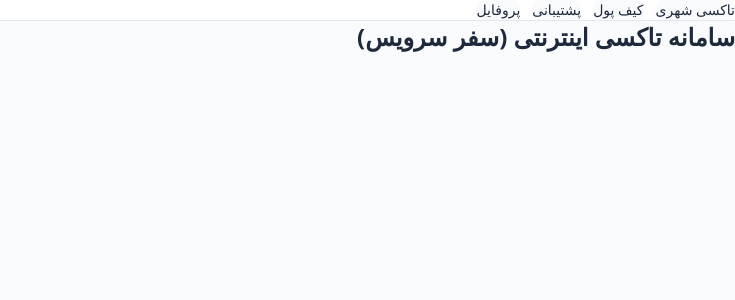
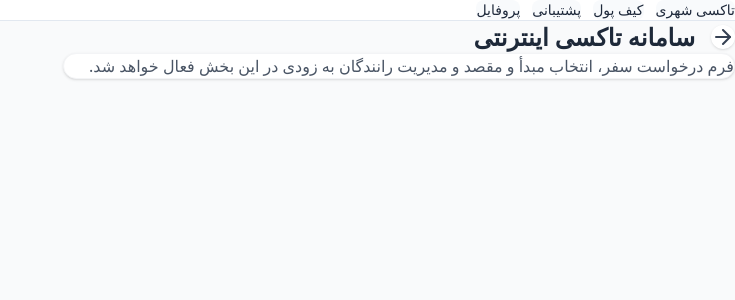
Before and after one commit to aliakbarhasani/safar-service, a Next.js app in the folder client-web/: page /taxi in a window 1280 px wide. Shown: the top 300 px of the page, without its empty margins (545-1280 px from the left). Built offline with nearby package versions, Linux system fonts and the light colour scheme; a small style sheet from the web is missing.

Commit message:
feat(frontend): add unified back navigation to all service pages

```diff
--- a/client-web/src/app/cargo/page.tsx
+++ b/client-web/src/app/cargo/page.tsx
@@ -1,7 +1,20 @@
+import Link from "next/link";
+import { ArrowRight } from "lucide-react";
+
 export default function CargoPage() {
   return (
-    <div className="p-6">
-      <h1 className="text-2xl font-bold">سامانه پیک و باربری (سفر سرویس)</h1>
+    <div className="min-h-screen bg-gray-50 p-6" dir="rtl">
+      <div className="max-w-2xl mx-auto">
+        <div className="flex items-center gap-4 mb-6">
+          <Link href="/" className="p-2 bg-white rounded-full shadow-sm hover:bg-gray-100 transition-colors">
+            <ArrowRight className="w-6 h-6 text-gray-700" />
+          </Link>
+          <h1 className="text-2xl font-bold text-gray-800">سامانه پیک و باربری</h1>
+        </div>
+        <div className="bg-white p-6 rounded-2xl shadow-sm border border-gray-100">
+          <p className="text-gray-600">فرم درخواست بار، تعیین نوع وسیله و مدیریت ارسال به زودی در این بخش فعال خواهد شد.</p>
+        </div>
+      </div>
     </div>
   );
 }
--- a/client-web/src/app/taxi/page.tsx
+++ b/client-web/src/app/taxi/page.tsx
@@ -1,7 +1,20 @@
+import Link from "next/link";
+import { ArrowRight } from "lucide-react";
+
 export default function TaxiPage() {
   return (
-    <div className="p-6">
-      <h1 className="text-2xl font-bold">سامانه تاکسی اینترنتی (سفر سرویس)</h1>
+    <div className="min-h-screen bg-gray-50 p-6" dir="rtl">
+      <div className="max-w-2xl mx-auto">
+        <div className="flex items-center gap-4 mb-6">
+          <Link href="/" className="p-2 bg-white rounded-full shadow-sm hover:bg-gray-100 transition-colors">
+            <ArrowRight className="w-6 h-6 text-gray-700" />
+          </Link>
+          <h1 className="text-2xl font-bold text-gray-800">سامانه تاکسی اینترنتی</h1>
+        </div>
+        <div className="bg-white p-6 rounded-2xl shadow-sm border border-gray-100">
+          <p className="text-gray-600">فرم درخواست سفر، انتخاب مبدأ و مقصد و مدیریت رانندگان به زودی در این بخش فعال خواهد شد.</p>
+        </div>
+      </div>
     </div>
   );
 }
--- a/client-web/src/app/wallet/page.tsx
+++ b/client-web/src/app/wallet/page.tsx
@@ -1,7 +1,20 @@
+import Link from "next/link";
+import { ArrowRight } from "lucide-react";
+
 export default function WalletPage() {
   return (
-    <div className="p-6">
-      <h1 className="text-2xl font-bold">کیف پول دیجیتال (سفر سرویس)</h1>
+    <div className="min-h-screen bg-gray-50 p-6" dir="rtl">
+      <div className="max-w-2xl mx-auto">
+        <div className="flex items-center gap-4 mb-6">
+          <Link href="/" className="p-2 bg-white rounded-full shadow-sm hover:bg-gray-100 transition-colors">
+            <ArrowRight className="w-6 h-6 text-gray-700" />
+          </Link>
+          <h1 className="text-2xl font-bold text-gray-800">کیف پول دیجیتال</h1>
+        </div>
+        <div className="bg-white p-6 rounded-2xl shadow-sm border border-gray-100">
+          <p className="text-gray-600">موجودی، تاریخچه تراکنش‌ها و سیستم شارژ آنی به زودی در این بخش فعال خواهد شد.</p>
+        </div>
+      </div>
     </div>
   );
 }
```
